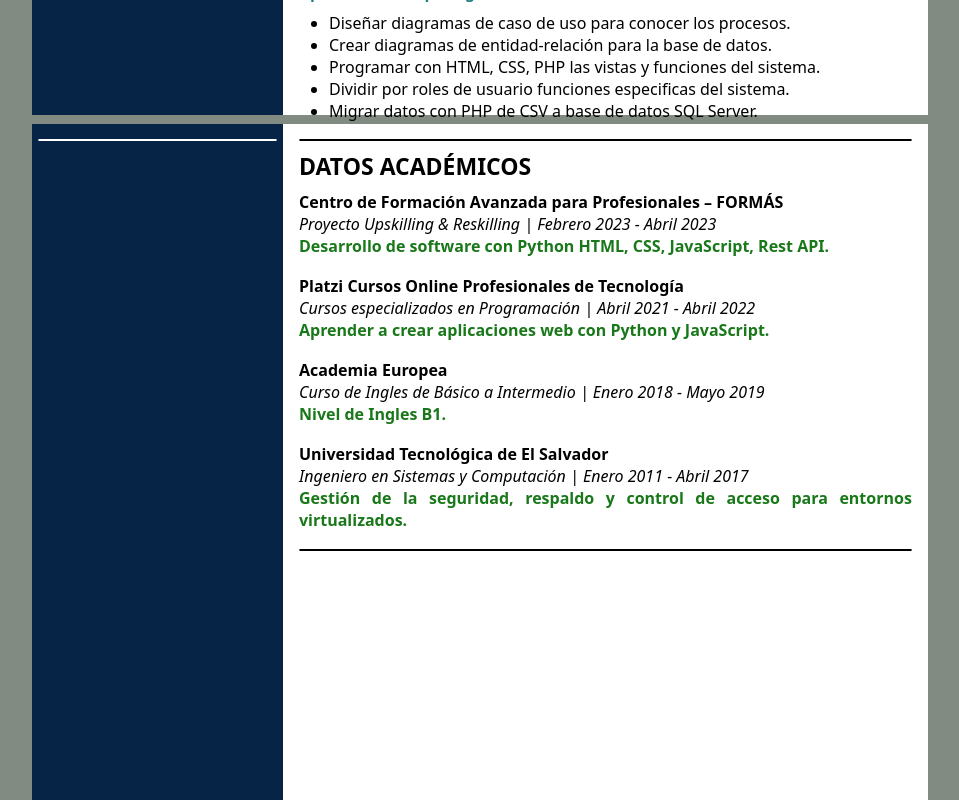
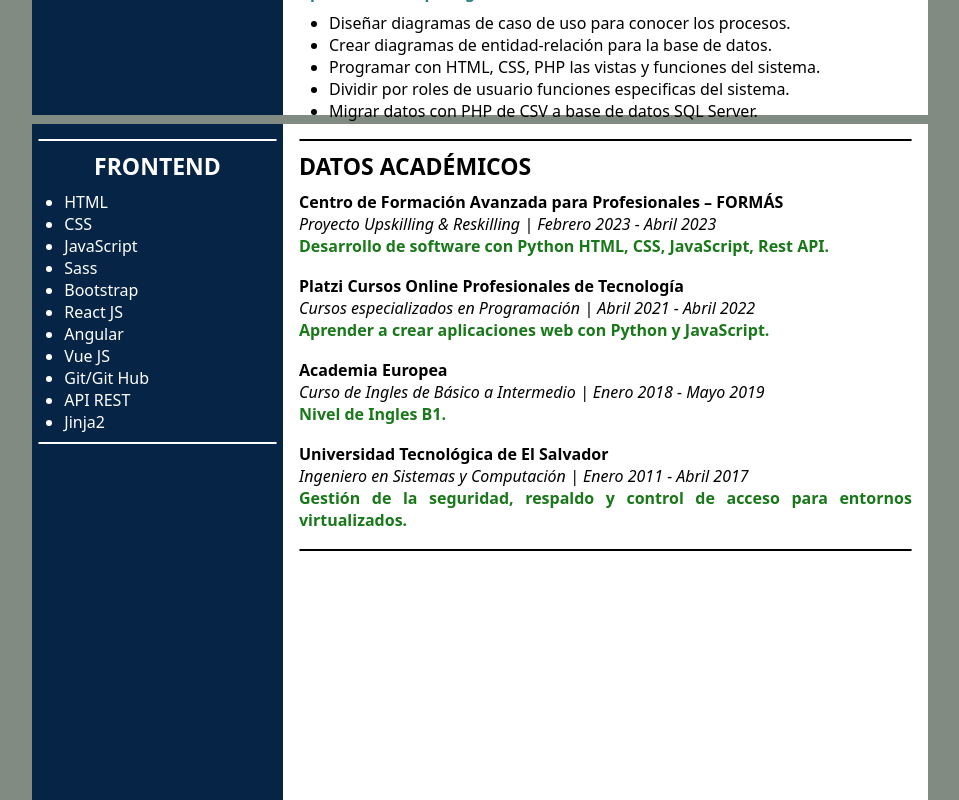
Before and after one commit to Isaac953/curriculum_isaac, a Next.js app: page / in a window 1280 px wide. Shown: the part 1180-1980 px from the top of the page, without its empty margins (160-1119 px from the left). Built offline with nearby package versions, Linux system fonts and the light colour scheme.

Commit message:
CV_18: Componente habilidades frontend completo

```diff
--- a/src/app/components/Main.js
+++ b/src/app/components/Main.js
@@ -10,6 +10,7 @@ import { SoftSkills } from "./cards/05_softskils/SoftSkills";
 import { Works } from "./cards/06_works/Works";
 import { Languages } from "./cards/07_languages/Languages";
 import { Education } from "./cards/08_education/Education";
+import { Frontend } from "./cards/09_frontend/Frontend";
 
 export const Main = () => {
   // const [height, setHeight] = useState(0);
@@ -73,9 +74,11 @@ export const Main = () => {
           <Works />
         </section>
       </section>
-      <section className="main__page" style={{ color: "black" }}>
+      <section className="main__page">
         <section className="main__page--contact">
           <hr className="hr-wh margint"></hr>
+          <Frontend />
+          <hr className="hr-wh"></hr>
         </section>
         <section className="main__page--experience" ref={container}>
           <hr className="hr-bg margint"></hr>
--- /dev/null
+++ b/src/app/components/cards/09_frontend/Frontend.js
@@ -0,0 +1,64 @@
+import React from "react";
+import "./Frontend.scss";
+
+export const Frontend = () => {
+  const title = "FRONTEND";
+  let frontendData = [
+    {
+      id: 1,
+      description: "HTML",
+    },
+    {
+      id: 2,
+      description: "CSS",
+    },
+    {
+      id: 3,
+      description: "JavaScript",
+    },
+    {
+      id: 4,
+      description: "Sass",
+    },
+    {
+      id: 5,
+      description: "Bootstrap",
+    },
+    {
+      id: 6,
+      description: "React JS",
+    },
+    {
+      id: 7,
+      description: "Angular",
+    },
+    {
+      id: 8,
+      description: "Vue JS",
+    },
+    {
+      id: 9,
+      description: "Git/Git Hub",
+    },
+    {
+      id: 10,
+      description: "API REST",
+    },
+    {
+      id: 11,
+      description: "Jinja2",
+    },
+  ];
+  return (
+    <section className="frontendcard">
+      <h2 className="frontendcard__title">{title}</h2>
+      <ul className="frontendcard__list">
+        {frontendData.map((item) => (
+          <li key={item.id} className="frontendcard__list--item">
+            {item.description}
+          </li>
+        ))}
+      </ul>
+    </section>
+  );
+};
--- /dev/null
+++ b/src/app/components/cards/09_frontend/Frontend.scss
@@ -0,0 +1,51 @@
+@import "/src/app/styles/Flex.scss";
+@import "/src/app/styles/Colors.scss";
+@import "/src/app/styles/MainCards.scss";
+
+.frontendcard {
+  @include flex-column;
+  @include cards;
+  &__title {
+    @include subtitles;
+  }
+  &__list {
+    width: inherit;
+    @include flex-column;
+    list-style: disc;
+    align-items: flex-start;
+    margin-left: 26px;
+    &--item {
+      @include description;
+    }
+  }
+}
+
+/* Start Media Queries Screens 768px and 1023px */
+@media screen and (min-width: 768px) and (max-width: 1023px) {
+    .frontendcard {
+        &__list{
+          margin-left: 20px;
+        }
+    }
+  }
+
+  /* End Media Queries Screens 768px and 1023px */
+
+  /* Start Media Queries Screens 767px */
+  @media screen and (max-width: 767px) {
+    .frontendcard {
+      &__list{
+        margin-left: 14px;
+      }
+    }
+  }
+
+  /* End Media Queries Screens 767px */
+
+  @media print {
+    .frontendcard {
+      &__list{
+        margin-left: 24px;
+      }
+    }
+  }
```
Also changed, not shown: 1 other file (tests, documents, lock files or other folders).
